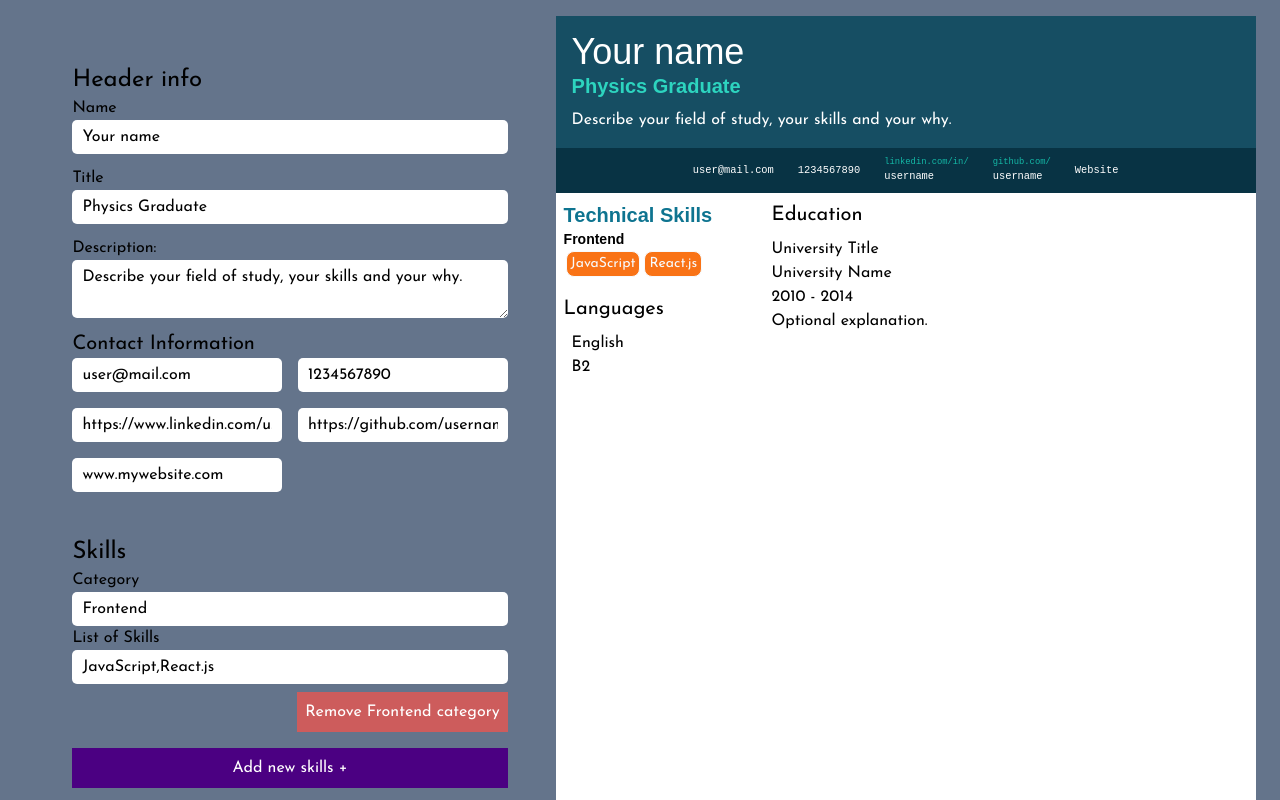
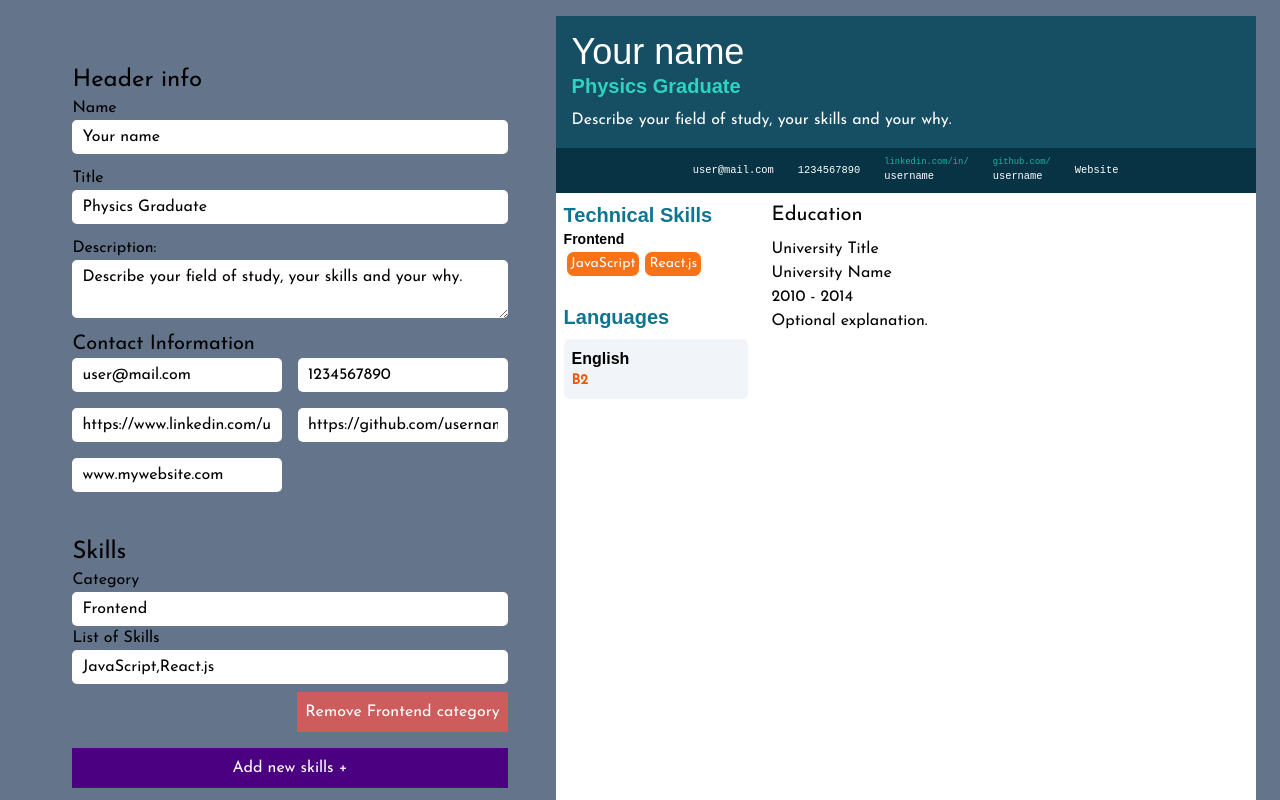
Before and after one commit to iaaron-xyz/cv-application, a React (Create React App) app: page / in a window 1280 px wide. Shown: the top 800 px of the page. Built offline with nearby package versions, Linux system fonts and the light colour scheme; a web font is replaced by a local one.

Commit message:
style languages-render section

```diff
--- a/src/components/RenderSidebar.js
+++ b/src/components/RenderSidebar.js
@@ -1,5 +1,3 @@
-import React from 'react'
-
 const RenderSidebar = ({ data }) => {
   return (
     <div className="render-sidebar row-span-full p-2">
@@ -48,13 +46,13 @@ const ItemSkill = ({ skillItem }) => {
 
 const SidebarLang = ({ data }) => {
   return (
-    <div className='mt-4'>
-      <h2 className='text-xl'>Languages</h2>
+    <div className='mt-6'>
+      <h2 className='display-font font-bold text-xl text-cyan-700'>Languages</h2>
       {data.languages.map((lang, index) => {
         return (
-          <div key={index} className='p-2'>
-            <h3>{lang.language}</h3>
-            <p>{lang.level}</p>
+          <div key={index} className='p-2 my-2 bg-slate-100 rounded-md'>
+            <h3 className="display-font font-bold">{lang.language}</h3>
+            <p className="text-orange-600 font-bold text-sm">{lang.level}</p>
           </div>
         )
       })}
```
